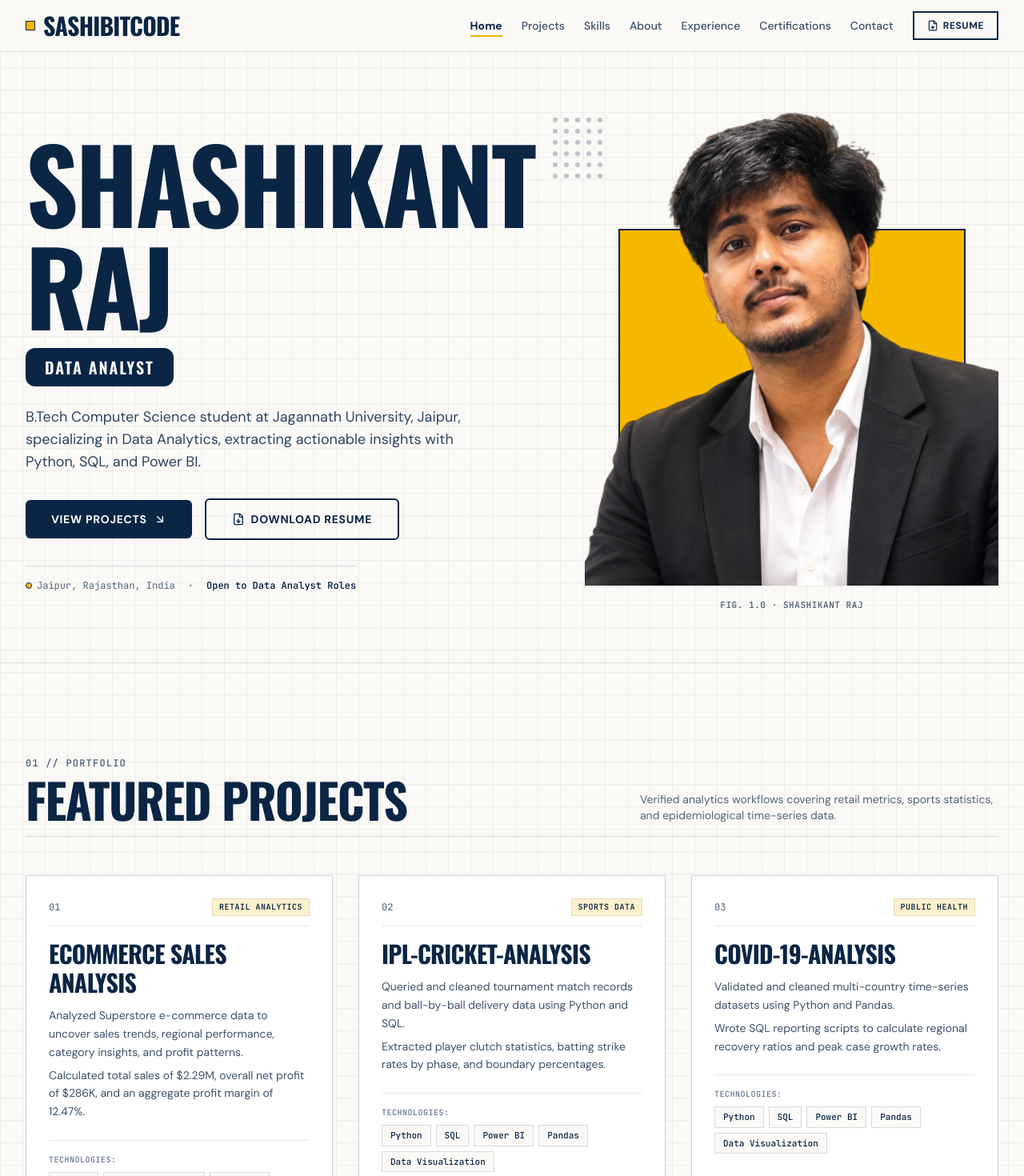
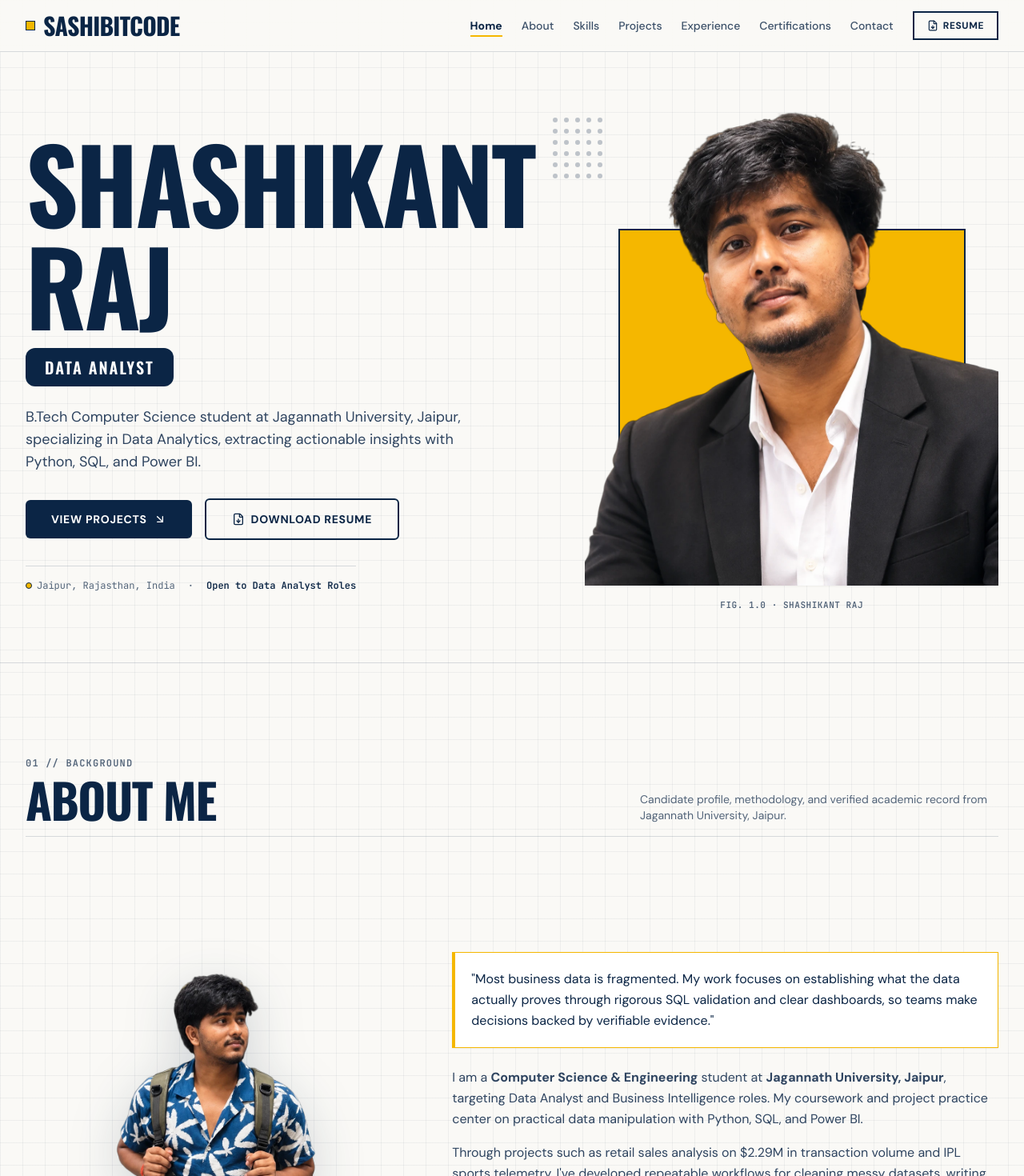
Before and after one commit to sashibitcode/My-Portfolio, a React (Vite) app: page / in a window 1280 px wide. Shown: the top 1470 px of the page at 80% size. Built offline with nearby package versions, Linux system fonts and the light colour scheme.

Commit message:
feat: arrange portfolio sections in storytelling flow and sync navbar

```diff
--- a/src/components/layout/Navbar.tsx
+++ b/src/components/layout/Navbar.tsx
@@ -11,9 +11,9 @@ export const Navbar: React.FC<NavbarProps> = ({ activeSection = 'home' }) => {
 
   const navLinks = [
     { id: 'home', label: 'Home' },
+    { id: 'about', label: 'About' },
+    { id: 'skills', label: 'Skills' },
     { id: 'projects', label: 'Projects' },
-    { id: 'skills', label: 'Skills' },
-    { id: 'about', label: 'About' },
     { id: 'experience', label: 'Experience' },
     { id: 'certifications', label: 'Certifications' },
     { id: 'contact', label: 'Contact' },
--- a/src/pages/HomePage.tsx
+++ b/src/pages/HomePage.tsx
@@ -15,12 +15,12 @@ import { useScrollSpy } from '@/hooks/useScrollSpy';
 export const HomePage: React.FC = () => {
   const sectionIds = [
     'home',
+    'about',
+    'skills',
     'projects',
-    'skills',
-    'about',
-    'education',
     'experience',
     'certifications',
+    'education',
     'resume',
     'contact',
   ];
@@ -43,12 +43,12 @@ export const HomePage: React.FC = () => {
       {/* Main Semantic Region with exact requested section order */}
       <main id="main-content">
         <HeroSection />
+        <AboutSection />
+        <SkillsSection />
         <ProjectsSection />
-        <SkillsSection />
-        <AboutSection />
-        <EducationSection />
         <ExperienceSection />
         <CertificationsSection />
+        <EducationSection />
         <ResumeSection />
         <ContactSection />
       </main>
--- a/src/sections/AboutSection.tsx
+++ b/src/sections/AboutSection.tsx
@@ -14,7 +14,7 @@ export const AboutSection: React.FC = () => {
         <div className="flex flex-col sm:flex-row sm:items-end justify-between gap-4 mb-12 pb-4 border-b border-navy/15">
           <div>
             <span className="font-mono text-xs font-bold text-navy/70 tracking-widest uppercase">
-              03 // BACKGROUND
+              01 // BACKGROUND
             </span>
             <h2 className="font-display text-4xl sm:text-5xl lg:text-6xl font-bold uppercase tracking-tight text-navy mt-1">
               About Me
--- a/src/sections/CertificationsSection.tsx
+++ b/src/sections/CertificationsSection.tsx
@@ -13,7 +13,7 @@ export const CertificationsSection: React.FC = () => {
         <div className="flex flex-col sm:flex-row sm:items-end justify-between gap-4 mb-12 pb-4 border-b border-navy/15">
           <div>
             <span className="font-mono text-xs font-bold text-navy/70 tracking-widest uppercase">
-              06 // ACCREDITATIONS
+              05 // ACCREDITATIONS
             </span>
             <h2 className="font-display text-4xl sm:text-5xl lg:text-6xl font-bold uppercase tracking-tight text-navy mt-1">
               Certifications
--- a/src/sections/EducationSection.tsx
+++ b/src/sections/EducationSection.tsx
@@ -12,7 +12,7 @@ export const EducationSection: React.FC = () => {
         <div className="flex flex-col sm:flex-row sm:items-end justify-between gap-4 mb-12 pb-4 border-b border-navy/15">
           <div>
             <span className="font-mono text-xs font-bold text-navy/70 tracking-widest uppercase">
-              04 // ACADEMICS
+              06 // ACADEMICS
             </span>
             <h2 className="font-display text-4xl sm:text-5xl lg:text-6xl font-bold uppercase tracking-tight text-navy mt-1">
               Education
--- a/src/sections/ExperienceSection.tsx
+++ b/src/sections/ExperienceSection.tsx
@@ -13,7 +13,7 @@ export const ExperienceSection: React.FC = () => {
         <div className="flex flex-col sm:flex-row sm:items-end justify-between gap-4 mb-12 pb-4 border-b border-navy/15">
           <div>
             <span className="font-mono text-xs font-bold text-navy/70 tracking-widest uppercase">
-              05 // INDUSTRY EXPERIENCE
+              04 // INDUSTRY EXPERIENCE
             </span>
             <h2 className="font-display text-4xl sm:text-5xl lg:text-6xl font-bold uppercase tracking-tight text-navy mt-1">
               Experience
--- a/src/sections/ProjectsSection.tsx
+++ b/src/sections/ProjectsSection.tsx
@@ -14,7 +14,7 @@ export const ProjectsSection: React.FC = () => {
         <div className="flex flex-col sm:flex-row sm:items-end justify-between gap-4 mb-12 pb-4 border-b border-navy/15">
           <div>
             <span className="font-mono text-xs font-bold text-navy/70 tracking-widest uppercase">
-              01 // PORTFOLIO
+              03 // PORTFOLIO
             </span>
             <h2 className="font-display text-4xl sm:text-5xl lg:text-6xl font-bold uppercase tracking-tight text-navy mt-1">
               Featured Projects
```
